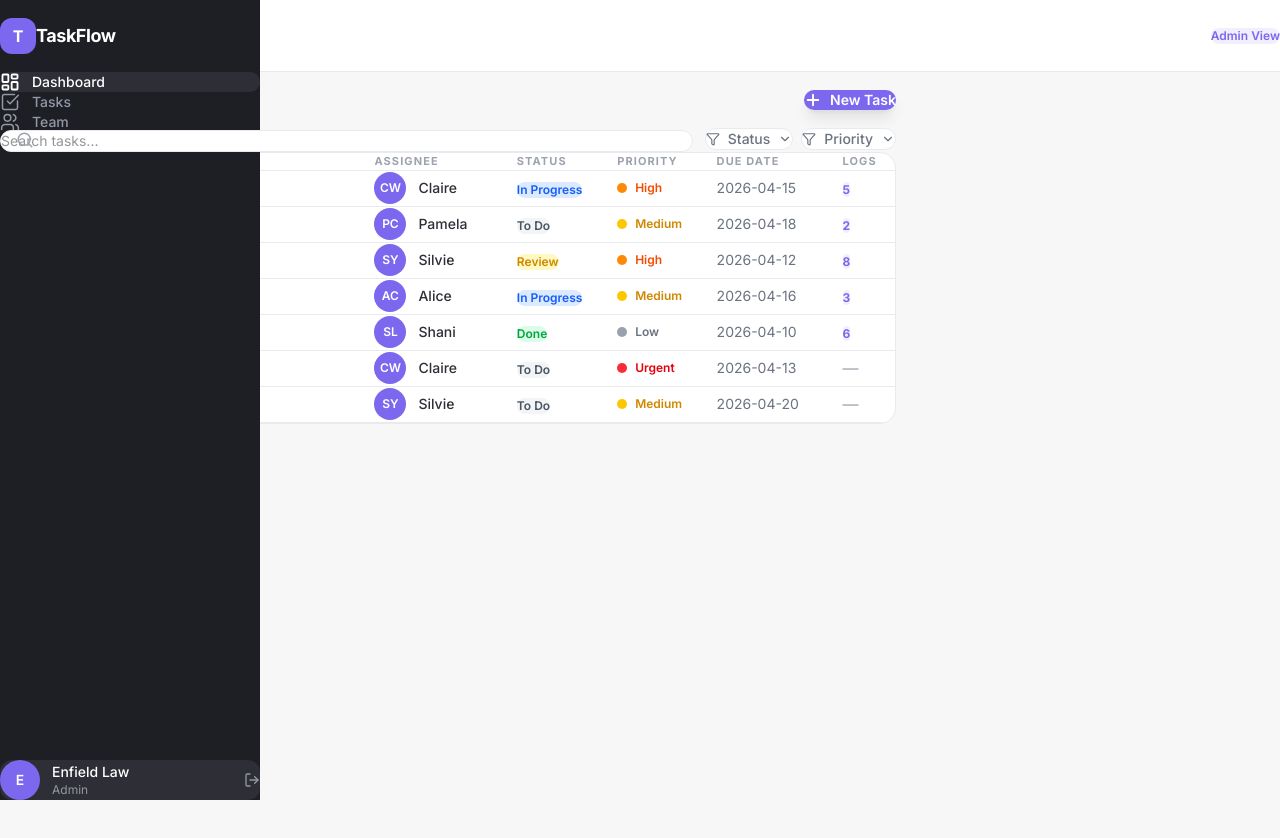
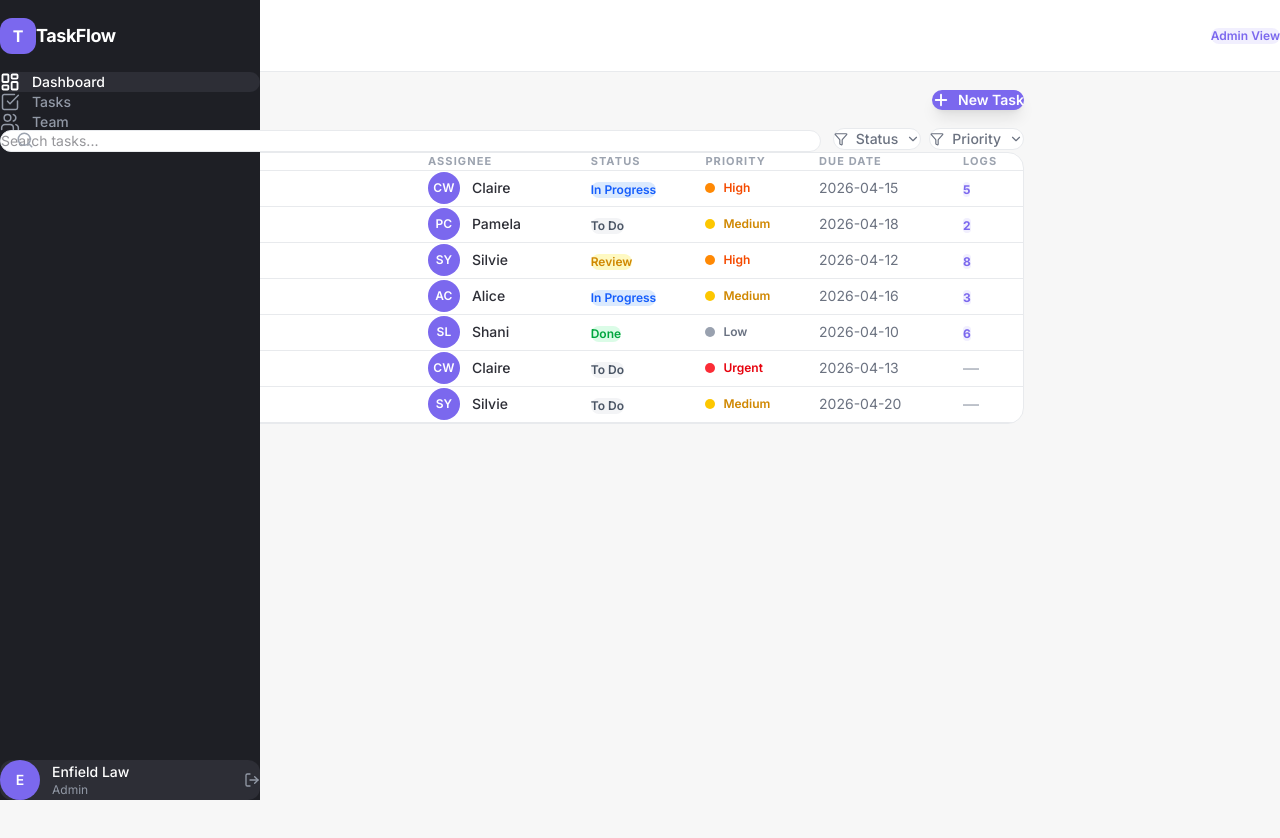
Before and after one commit to Ennffie/taskflow, a React (Vite) app: page / in a window 1280 px wide. Shown: the top 838 px of the page. Before the commit the page ends 800 px from the top, so only its background shows below. Built offline with nearby package versions, Linux system fonts and the light colour scheme.

Commit message:
fix: simpler margin approach with p-4

```diff
--- a/src/components/Layout.tsx
+++ b/src/components/Layout.tsx
@@ -80,9 +80,9 @@ export function Layout({ children }: { children: ReactNode }) {
           </div>
         </header>
 
-        {/* Content */}
-        <div className="px-5 pb-24 lg:pb-8">
-          <div className="px-4 md:px-0 md:max-w-4xl mx-auto">
+        {/* Content - with safe margins on all sides */}
+        <div className="p-4 min-h-screen">
+          <div className="max-w-5xl mx-auto">
             {children}
           </div>
         </div>
```
